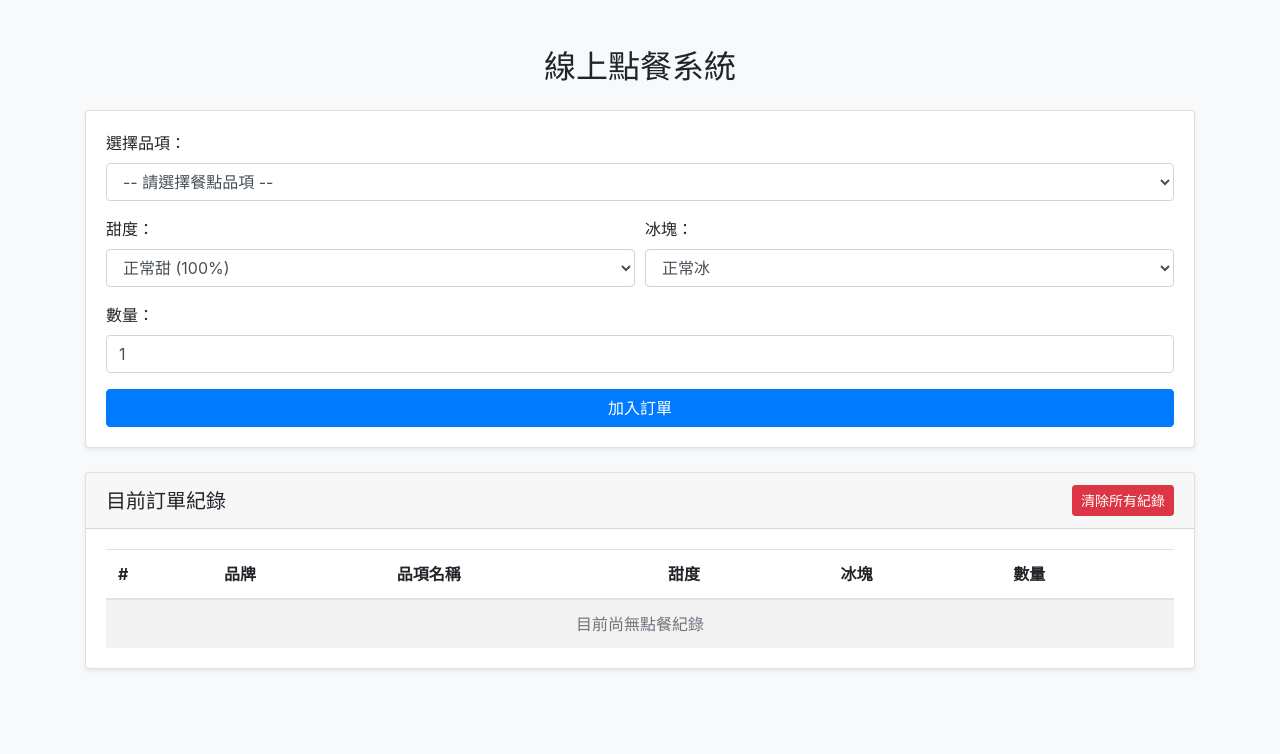
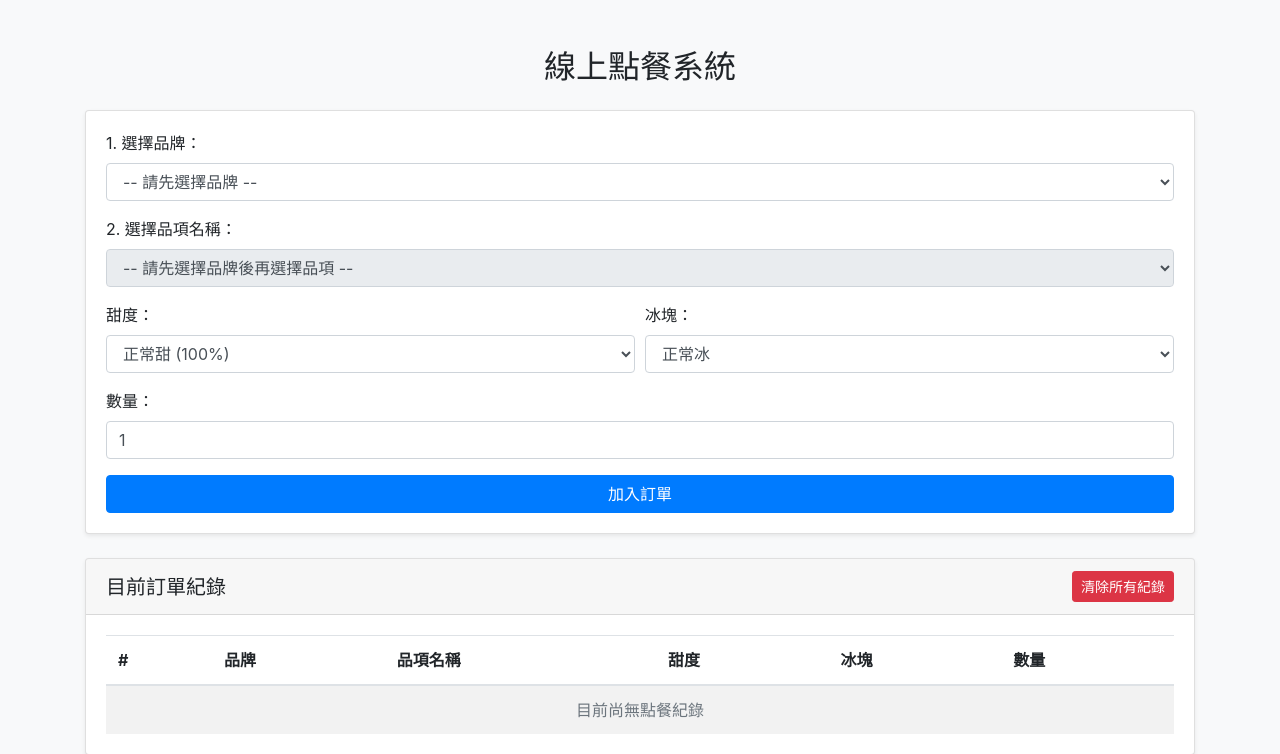
Before and after one commit to aesir6126-create/123456, a Flask app: page / in a window 1280 px wide. Shown: the top 754 px of the page. Before the commit the page ends 670 px from the top, so only its background shows below. Run offline with Flask 3, Linux system fonts and the light colour scheme.

Commit message:
Update index.html

```diff
--- a/templates/index.html
+++ b/templates/index.html
@@ -14,13 +14,23 @@
         <div class="card shadow-sm mb-4">
             <div class="card-body">
                 <form action="/add" method="POST">
+
+                    <!-- 第一部分：選擇品牌 -->
                     <div class="form-group">
-                        <label for="item_id">選擇品項：</label>
-                        <select name="item_id" id="item_id" class="form-control" required>
-                            <option value="">-- 請選擇餐點品項 --</option>
-                            {% for item in menu %}
-                                <option value="{{ item.id }}">[{{ item.brand }}] {{ item.name }}</option>
+                        <label for="brand_select">1. 選擇品牌：</label>
+                        <select id="brand_select" class="form-control" required>
+                            <option value="">-- 請先選擇品牌 --</option>
+                            {% for brand in brands %}
+                                <option value="{{ brand }}">{{ brand }}</option>
                             {% endfor %}
+                        </select>
+                    </div>
+
+                    <!-- 第二部分：選擇品項名稱 -->
+                    <div class="form-group">
+                        <label for="item_id">2. 選擇品項名稱：</label>
+                        <select name="item_id" id="item_id" class="form-control" required disabled>
+                            <option value="">-- 請先選擇品牌後再選擇品項 --</option>
                         </select>
                     </div>
 
@@ -100,5 +110,42 @@
             </div>
         </div>
     </div>
+
+    <!-- 品牌與品項連動的 JavaScript -->
+    <script>
+        // 將後端的品項資料轉換成前端可用的 JS 物件陣列
+        const allItems = [
+            {% for item in menu_items %}
+                { id: "{{ item.id }}", brand: "{{ item.brand }}", name: "{{ item.name }}" },
+            {% endfor %}
+        ];
+
+        const brandSelect = document.getElementById('brand_select');
+        const itemSelect = document.getElementById('item_id');
+
+        brandSelect.addEventListener('change', function() {
+            const selectedBrand = this.value;
+
+            // 清空並重置第二個選單
+            itemSelect.innerHTML = '<option value="">-- 請選擇餐點品項 --</option>';
+
+            if (!selectedBrand) {
+                itemSelect.disabled = true;
+                return;
+            }
+
+            // 篩選出屬於該品牌的品項
+            const filteredItems = allItems.filter(item => item.brand === selectedBrand);
+
+            filteredItems.forEach(item => {
+                const option = document.createElement('option');
+                option.value = item.id;
+                option.textContent = item.name;
+                itemSelect.appendChild(option);
+            });
+
+            itemSelect.disabled = false;
+        });
+    </script>
 </body>
 </html>
```
